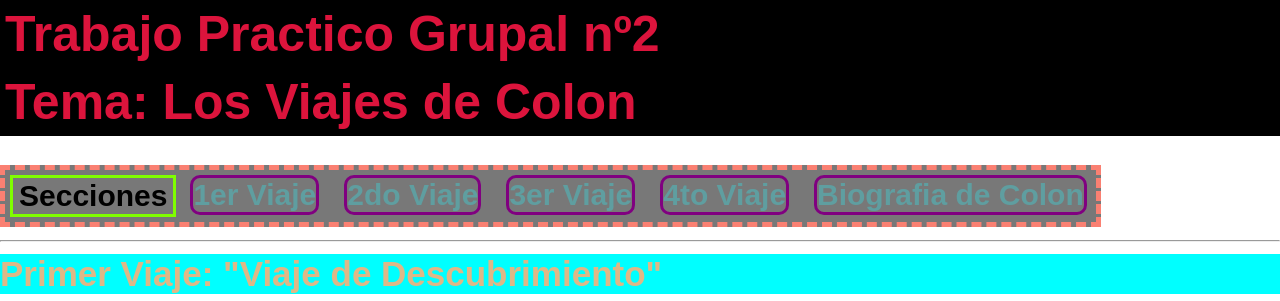
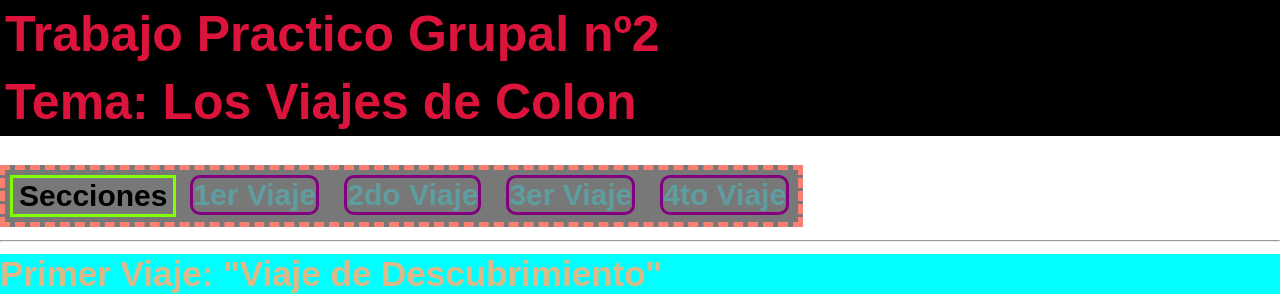
Before and after one commit to GiancarlosMP/5, a plain HTML site: page index.html in a window 1280 px wide. Shown: the top 301 px of the page. Drawn offline with Linux system fonts and the light colour scheme.

Commit message:
Update index.html

```diff
--- a/index.html
+++ b/index.html
@@ -17,7 +17,6 @@
         <a class="end" href="index.html#2do-viaje">2do Viaje</a>
         <a href="index.html#3er-viaje">3er Viaje</a></li>
         <a class="end" href="index.html#4to-viaje">4to Viaje</a>
-        <a href="index.html#bio">Biografia de Colon</a>
       </div>
     </header>
     <hr>
```
